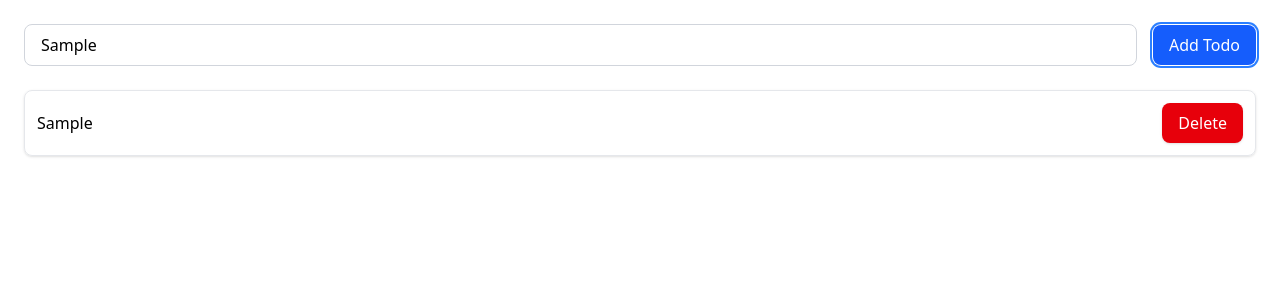
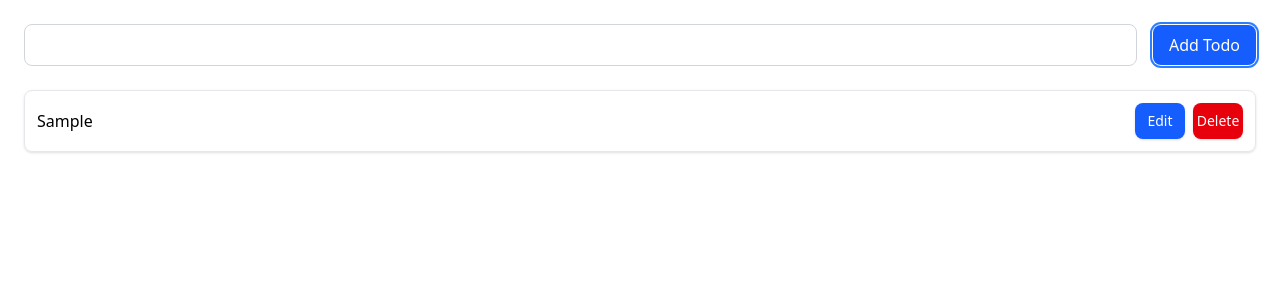
Before and after one commit to vmanidev/react-hooks, a React (Vite) app in the folder useReducer/: page / in a window 1280 px wide. Both pictures are taken after typing "Sample" into the empty fields and a click on the button "Add Todo". Shown: the top 300 px of the page. Built offline with nearby package versions, Linux system fonts and the light colour scheme.

Commit message:
feat: implement edit functionality for todos

```diff
--- a/useReducer/src/App.jsx
+++ b/useReducer/src/App.jsx
@@ -32,11 +32,12 @@ const todoReducer = (state, action) => {
 
 export default function App() {
   const [state, dispatch] = useReducer(todoReducer, { todos: [] });
+
   const [formData, setFormData] = useState({
     title: "",
     isDone: false,
   });
-  const [closeModal, setCloseModal] = useState(false);
+  const [openModal, setOpenModal] = useState(false);
 
   const addTodo = (payload) => {
     dispatch({ type: "add", payload });
@@ -46,42 +47,71 @@ export default function App() {
     dispatch({ type: "delete", payload: { id } });
   };
 
+  const editTodo = (payload) => {
+    dispatch({ type: "edit", payload });
+  };
+
   const handleFormChange = ({ target }) => {
     const { name, value } = target;
     setFormData((prev) => ({ ...prev, [name]: value }));
   };
 
-  const formSubmit = (event) => {
-    addTodo(formData);
+  const formSubmit = (type) => {
+    if (type === "add") {
+      addTodo(formData);
+    } else {
+      editTodo(formData);
+    }
+    setFormData({
+      title: "",
+      isDone: "",
+    });
+    setOpenModal(false);
   };
 
-  return (
-    <div className="grid grid-rows-[50px,1fr] gap-6 p-6">
+  const getInputForm = (type) => {
+    return (
       <div className="flex items-center gap-4">
         <input
           id="title"
           className="flex-1 px-4 py-2 rounded-lg border border-gray-300 focus:outline-none focus:ring-2 focus:ring-blue-500 focus:border-transparent"
           name="title"
           type="text"
+          value={formData.title}
           onChange={handleFormChange}
         />
         <button
           className="bg-blue-600 text-white px-4 py-2 rounded-lg shadow hover:bg-blue-700 focus:outline-none focus:ring-2 focus:ring-blue-500 focus:ring-offset-1 transition"
           type="submit"
-          onClick={formSubmit}
+          onClick={(e) => formSubmit(type)}
         >
           Add Todo
         </button>
       </div>
+    );
+  };
+
+  return (
+    <div className="grid grid-rows-[50px,1fr] gap-6 p-6">
+      {!openModal && getInputForm("add")}
       <ul className="space-y-2">
         {state.todos.map((todo) => (
           <li
             key={todo.id}
-            className="p-3 rounded-lg border border-gray-200 shadow-sm flex justify-between items-center"
+            className="p-3 rounded-lg border border-gray-200 shadow-sm grid grid-cols-[1fr_50px_50px] items-center gap-2"
           >
             <span>{todo.title}</span>
             <button
-              className="bg-red-600 text-white px-4 py-2 rounded-lg shadow hover:bg-red-700 focus:outline-none focus:ring-2 focus:ring-red-500 focus:ring-offset-1 transition"
+              className="bg-blue-600 text-white py-2 rounded-lg shadow hover:bg-blue-700 focus:outline-none focus:ring-2 focus:ring-blue-500 focus:ring-offset-1 transition text-xs sm:text-sm md:text-sm"
+              onClick={(e) => {
+                setOpenModal(true);
+                setFormData({ ...todo });
+              }}
+            >
+              Edit
+            </button>
+            <button
+              className="bg-red-600 text-white py-2 rounded-lg shadow hover:bg-red-700 focus:outline-none focus:ring-2 focus:ring-red-500 focus:ring-offset-1 transition text-xs sm:text-sm md:text-sm"
               onClick={(e) => deleteTodo(todo.id)}
             >
               Delete
@@ -89,7 +119,11 @@ export default function App() {
           </li>
         ))}
       </ul>
-      {closeModal && <Modal onCloseModal={setCloseModal(true)}></Modal>}
+      {openModal && (
+        <Modal onCloseModal={(e) => setOpenModal(false)}>
+          {getInputForm("edit")}
+        </Modal>
+      )}
     </div>
   );
 }
```
